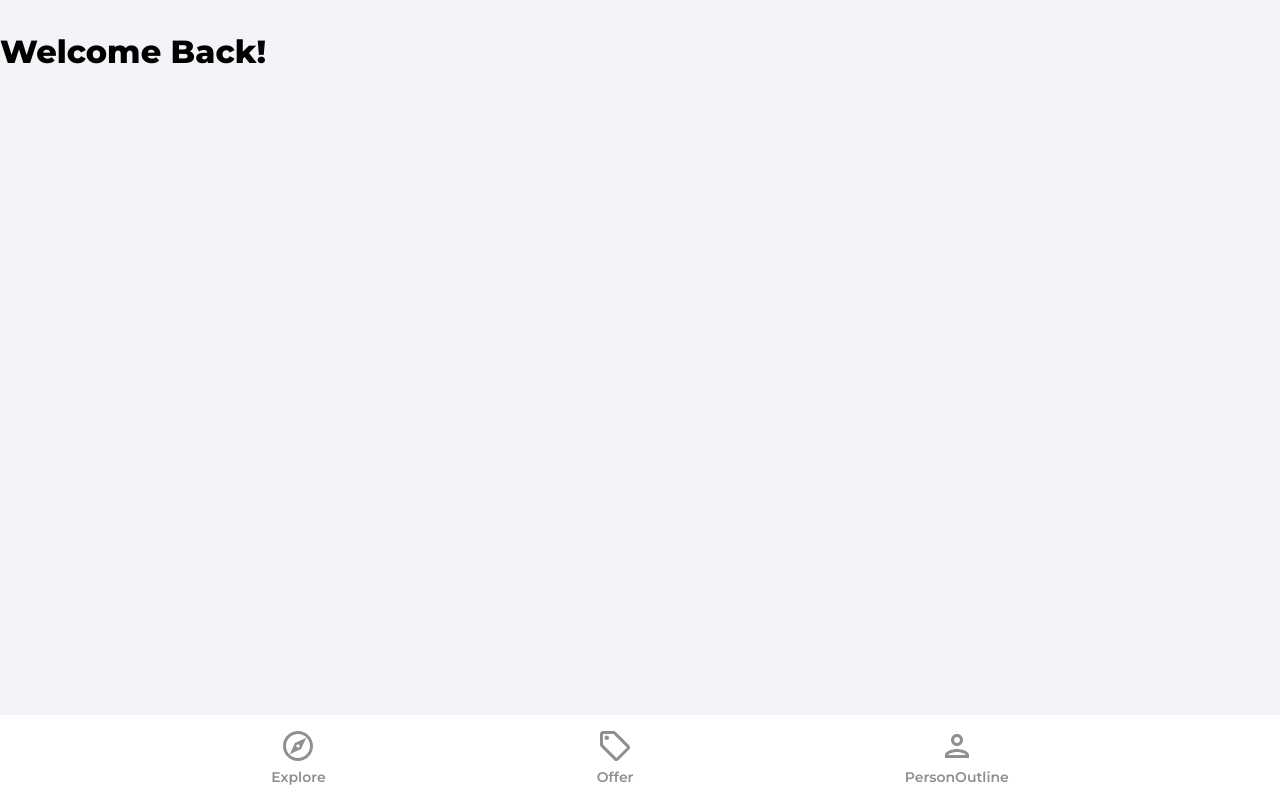
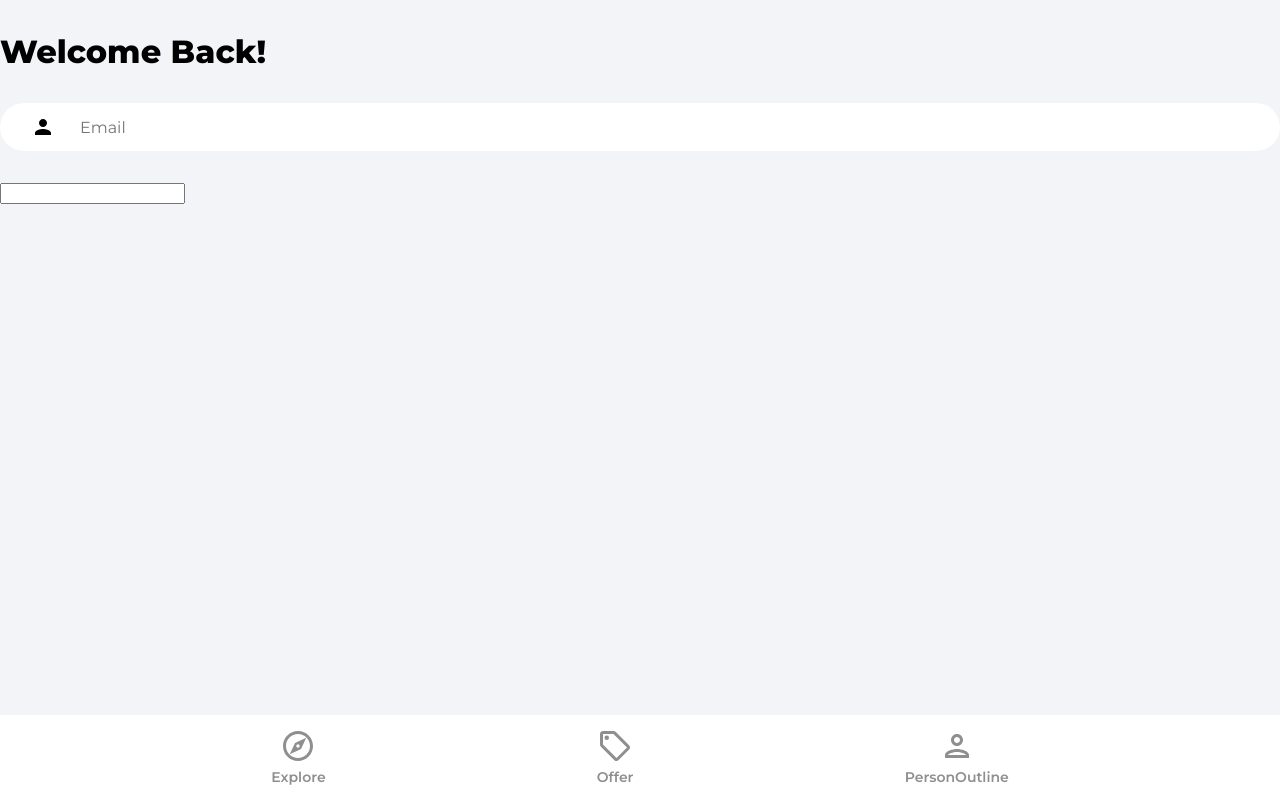
Before and after one commit to VladanStar/House-Marketplace, a React (Create React App) app: page /signIn in a window 1280 px wide. Built offline with nearby package versions, Linux system fonts and the light colour scheme.

Commit message:
Add commits

```diff
--- a/src/pages/SignIn.js
+++ b/src/pages/SignIn.js
@@ -13,15 +13,29 @@ const SignIn = () => {
 
   const { email, password } = formData;
   const navigate = useNavigate();
+  const onChange =()=>{
+
+  }
   return (
     <>
       <div className="pagecontainer">
         <header>
           <p className="pageHeader">Welcome Back!</p>
         </header>
-        <main>
+        <form>
+          <input
+            type="email"
+            className="emailInput"
+            placeholder="Email"
+            value={email}
+            onChange={onChange}
+          />
+          <div className=" passwordInputDiv">
+            <input type={showPassword ? 'text': 'password'}
+            className='password'/>
+          </div>
 
-        </main>
+        </form>
       </div>
     </>
   );
```
